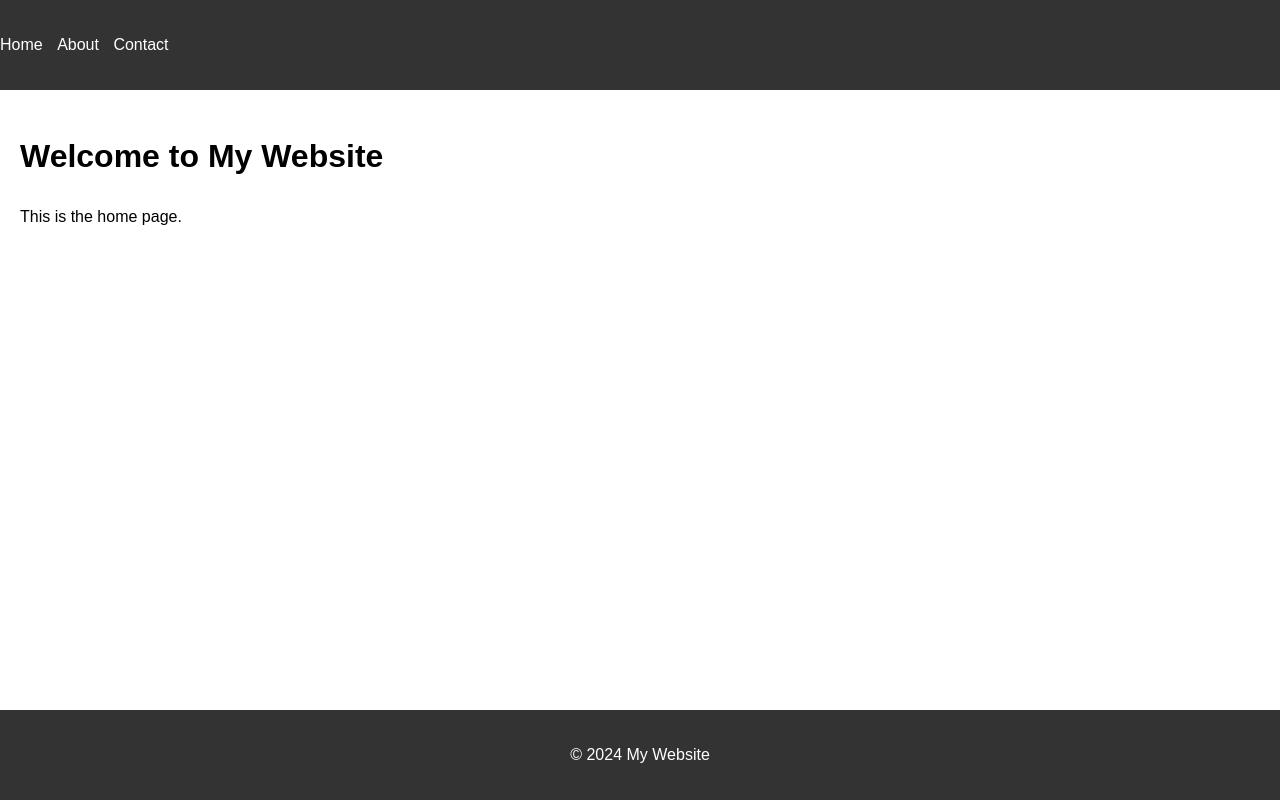
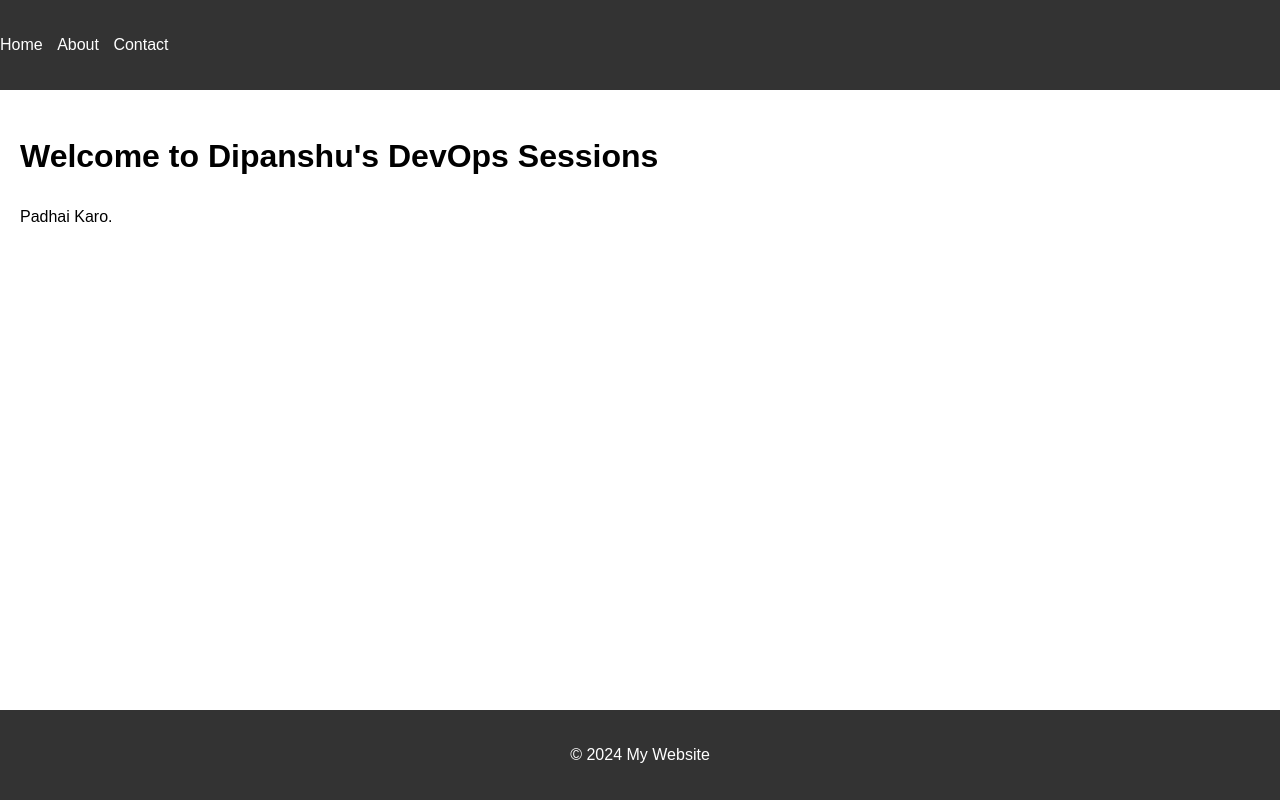
Before and after one commit to dipanshur/devops-11-weekend-june, a plain HTML site: page index.html in a window 1280 px wide. Drawn offline with Linux system fonts and the light colour scheme.

Commit message:
initial commit

```diff
--- a/index.html
+++ b/index.html
@@ -17,8 +17,8 @@
         </nav>
     </header>
     <main>
-        <h1>Welcome to My Website</h1>
-        <p>This is the home page.</p>
+        <h1>Welcome to Dipanshu's DevOps Sessions</h1>
+        <p>Padhai Karo.</p>
     </main>
     <footer>
         <p>&copy; 2024 My Website</p>
```
Also changed, not shown: about.html (+1 -1 lines), contact.html (+1 -1 lines).
